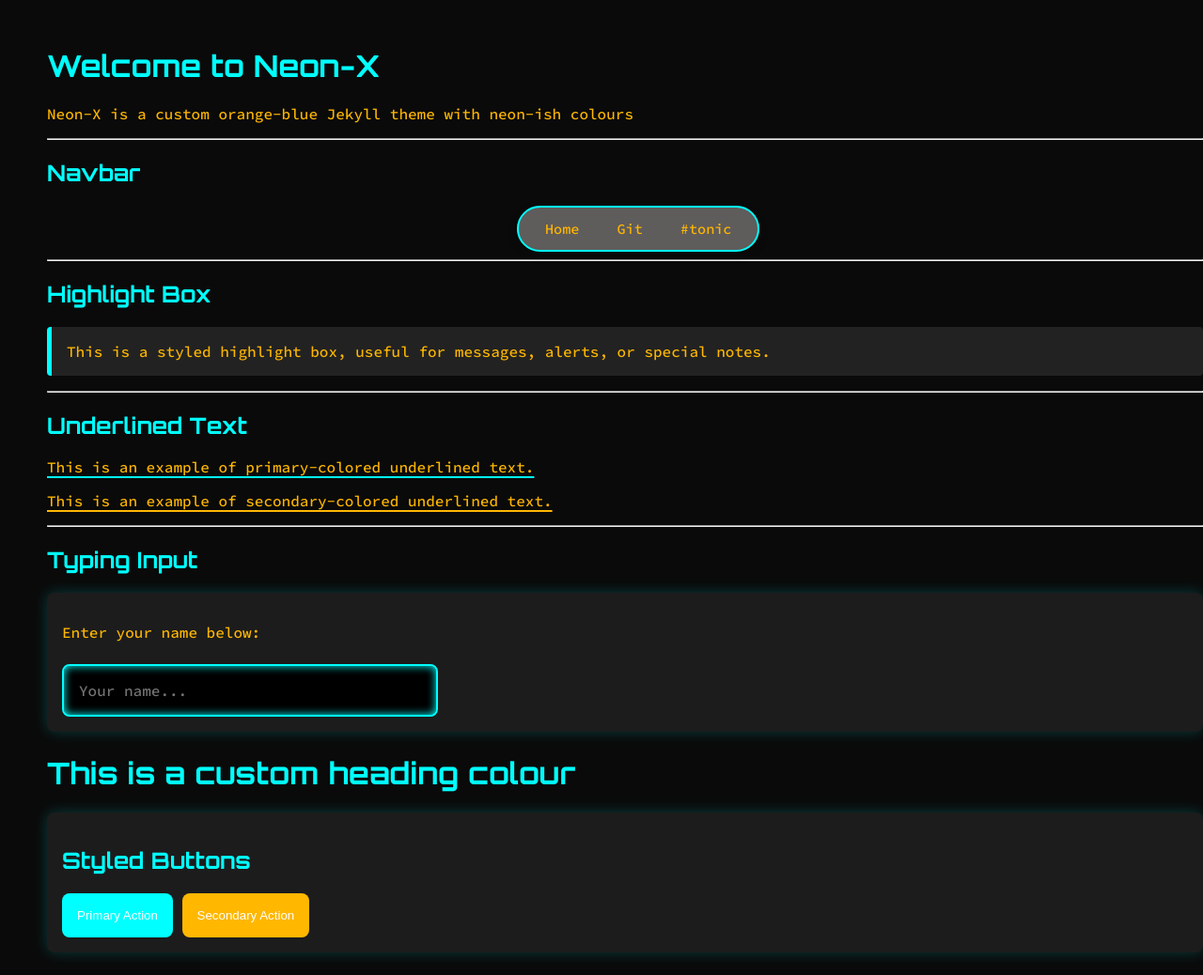
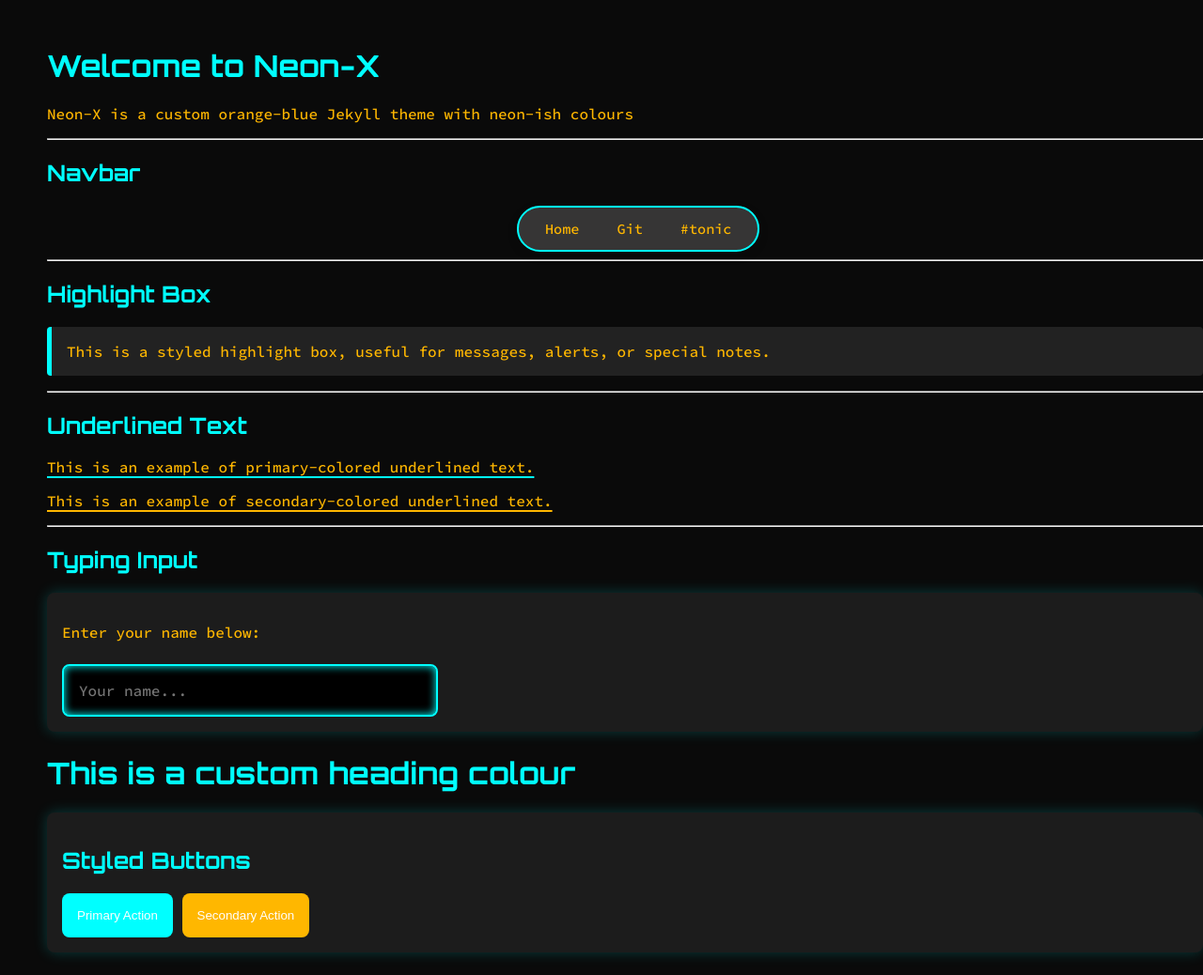
Before and after one commit to v659/jekyll_theme-new-v659, a Jekyll site: the page built from index.md, in a window 1280 px wide. Shown: the whole page at 94% size. Built offline with Jekyll 4.4.1, drawn with Linux system fonts in a browser that asks for light colours.

Commit message:
blackish navbar colour

```diff
--- a/_sass/navbar.scss
+++ b/_sass/navbar.scss
@@ -2,7 +2,7 @@
 .floating-navbar {
   position: relative;
   display: inline-flex;
-  background-color: #5f5c5c;
+  background-color: #363535;
   border: 2px solid $primary-color;
   border-radius: 50px;
   padding: 0.5rem 1rem;
```
